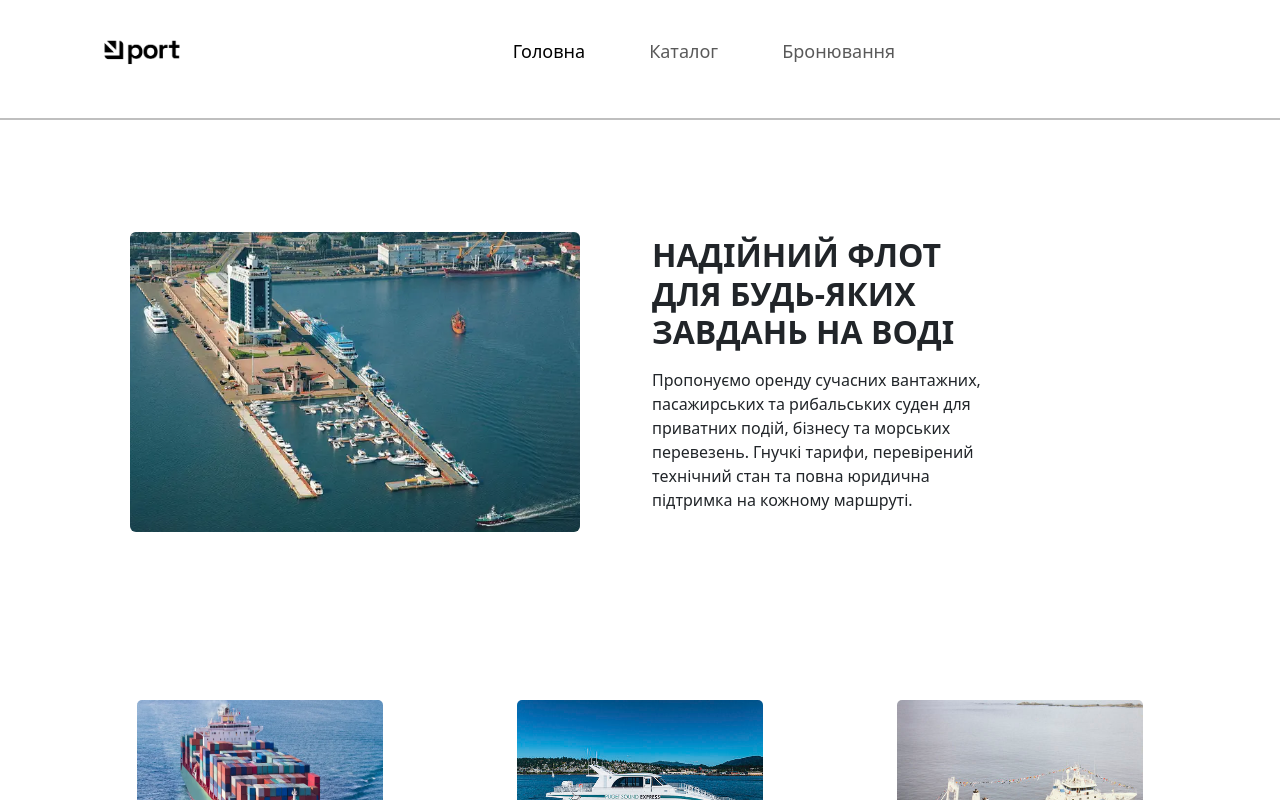
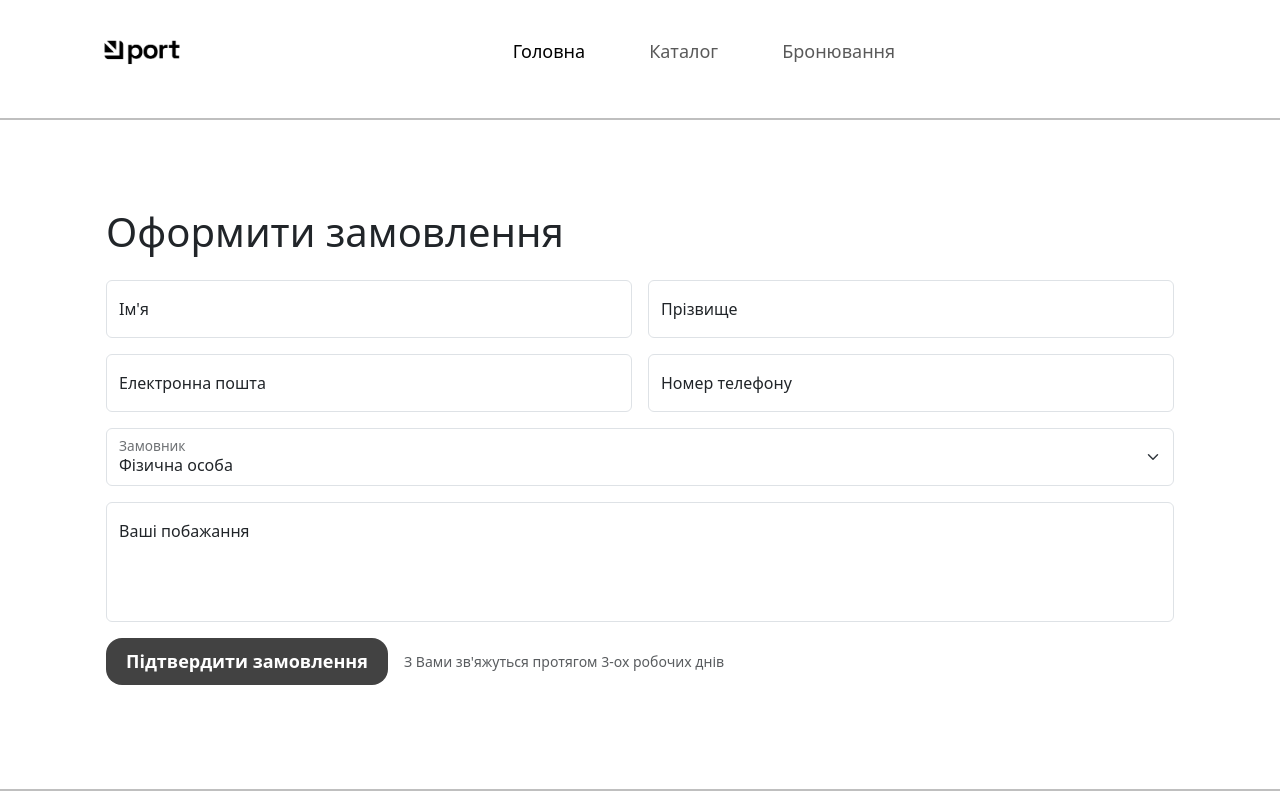
Before and after one commit to Sarty1234/web-lab-univer, a React (Create React App) app in the folder web-lab/: page / in a window 1280 px wide. Shown: the top 800 px of the page. Built offline with nearby package versions, Linux system fonts and the light colour scheme.

Commit message:
added send request page

```diff
--- a/web-lab/package.json
+++ b/web-lab/package.json
@@ -10,12 +10,14 @@
     "@testing-library/user-event": "^13.5.0",
     "axios": "^1.21.0",
     "bootstrap": "^5.3.8",
+    "formik": "^2.4.9",
     "react": "^19.3.0",
     "react-dom": "^19.3.0",
     "react-redux": "^9.3.1",
     "react-router-dom": "^7.18.4",
     "react-scripts": "5.0.1",
-    "web-vitals": "^2.1.4"
+    "web-vitals": "^2.1.4",
+    "yup": "^1.7.1"
   },
   "scripts": {
     "start": "react-scripts start",
--- a/web-lab/src/App.js
+++ b/web-lab/src/App.js
@@ -15,6 +15,7 @@ import CatalogPage from './Pages/CatalogPage.js'
 import ItemPage from './Pages/ItemPage.js'
 import Footer from './components/Footer.js'
 import ShoppingCart from './Pages/ShoppingCart.js';
+import SubmitRequestPage from './Pages/SubmitRequestPage.js';
 import { Provider } from 'react-redux';
 import { store } from "./redux/store.js"
 
@@ -29,10 +30,12 @@ function App() {
         <CatalogDataProvider>
 
           <Routes>
-            <Route path="/" element={<MainPage />} />
+            {/* <Route path="/" element={<MainPage />} /> */}
+            <Route path="/" element={<SubmitRequestPage />} />
             <Route path="/catalog" element={<CatalogPage />} />
             <Route path="/about-ship" element={<ItemPage />} />
             <Route path="/shopping-cart" element={<ShoppingCart />} />
+            <Route path="/ordering" element={<SubmitRequestPage />} />
           </Routes>
 
 
--- /dev/null
+++ b/web-lab/src/Pages/SubmitRequestPage.js
@@ -0,0 +1,169 @@
+import React from 'react';
+import { useFormik } from 'formik';
+import * as Yup from 'yup';
+import FormErrorComponent from '../components/SubmitRequestPage/FormErrorComponent';
+
+
+const validationSchema = Yup.object({
+  name: Yup.string()
+    .min(2, 'Занадто коротке')
+    .max(50, 'Занадто довге')
+    .required("Ім'я є обов'язковим полем."),
+  surname: Yup.string()
+    .min(2, 'Занадто коротке')
+    .max(50, 'Занадто довге')
+    .required("Прізвище є обов'язковим полем."),
+  email: Yup.string()
+    .email("Електронна пошта вказана неправильно.")
+    .required("Електронна пошта є обов'язковою."),
+  phone: Yup.string().matches(/^\+?3?8?0\d{9}$/, "Номер телефону має бути у форматі +380XXXXXXXXX або 0XXXXXXXXX.").required("Номер телефону є обов'язковим полем."),
+  payer: Yup.string().required(),
+  message: Yup.string(),
+});
+
+export default function SubmitRequestPage() {
+  const formik = useFormik({
+    initialValues: {
+      name: '',
+      surname: '',
+      email: '',
+      phone: '',
+      payer: 'Фізична особа',
+      message: '',
+    },
+    validationSchema,
+    onSubmit: (values) => {
+      console.log("Форма успішно відправлена:", values);
+      alert("Замовлення успішно прийнято!");
+    },
+  });
+
+  return (
+    <div className="card bct-float border-0 container py-5">
+      <div className="card-body p-4">
+        <h1 className="mb-4">Оформити замовлення</h1>
+
+        <FormErrorComponent
+          errors={formik.errors}
+          submitCount={formik.submitCount}
+        />
+
+        <form
+          className={`row g-3 bct-float-form`}
+          noValidate
+          onSubmit={formik.handleSubmit}
+        >
+          <div className="col-sm-6">
+            <div className="form-floating">
+              <input
+                type="text"
+                className={`form-control ${formik.touched.name && formik.errors.name ? 'is-invalid' : ''}`}
+                id="bct-float-name"
+                placeholder="Ім'я"
+                autoComplete="given-name"
+                {...formik.getFieldProps('name')}
+              />
+              <label htmlFor="bct-float-name">Ім'я</label>
+              <div className="invalid-feedback">{formik.errors.name}</div>
+            </div>
+          </div>
+
+
+          <div className="col-sm-6">
+            <div className="form-floating">
+              <input
+                type="text"
+                className={`form-control ${formik.touched.surname && formik.errors.surname ? 'is-invalid' : ''}`}
+                id="bct-float-surname"
+                placeholder="Прізвище"
+                autoComplete="family-name"
+                {...formik.getFieldProps('surname')}
+              />
+              <label htmlFor="bct-float-surname">Прізвище</label>
+              <div className="invalid-feedback">{formik.errors.surname}</div>
+            </div>
+          </div>
+
+
+          <div className="col-sm-6">
+            <div className="form-floating">
+              <input
+                type="email"
+                className={`form-control ${formik.touched.email && formik.errors.email ? 'is-invalid' : ''}`}
+                id="bct-float-email"
+                placeholder="name@example.com"
+                autoComplete="email"
+                {...formik.getFieldProps('email')}
+              />
+              <label htmlFor="bct-float-email">Електронна пошта</label>
+              <div className="invalid-feedback">{formik.errors.email}</div>
+            </div>
+          </div>
+
+
+          <div className="col-sm-6">
+            <div className="form-floating">
+              <input
+                type="text"
+                className={`form-control ${formik.touched.phone && formik.errors.phone ? 'is-invalid' : ''}`}
+                id="bct-float-phone"
+                placeholder="телефон"
+                autoComplete="tel"
+                {...formik.getFieldProps('phone')}
+              />
+              <label htmlFor="bct-float-phone">Номер телефону</label>
+              <div className="invalid-feedback">{formik.errors.phone}</div>
+            </div>
+          </div>
+
+
+          <div className="col-12">
+            <div className="form-floating">
+              <select
+                className="form-select"
+                id="bct-float-payer"
+                {...formik.getFieldProps('payer')}
+              >
+                <option value="Фізична особа">Фізична особа</option>
+                <option value="Юридична особа">Юридична особа</option>
+              </select>
+              <label htmlFor="bct-float-payer">Замовник</label>
+            </div>
+          </div>
+
+
+          <div className="col-12">
+            <div className="form-floating">
+              <textarea
+                className="form-control bct-float-msg"
+                id="bct-float-msg"
+                placeholder="Ваші побажання"
+                style={{ fieldSizing: "content", resize: "none", minHeight: "120px" }}
+                {...formik.getFieldProps('message')}
+              />
+              <label htmlFor="bct-float-msg">Ваші побажання</label>
+            </div>
+          </div>
+
+
+          <div className="col-12 d-flex flex-wrap align-items-center gap-3">
+            <button type="submit" className="btn hover-shadow" style={{
+                  background: 'rgb(66, 66, 66)',
+                  color: '#ffffff',
+                  fontSize: '18px',
+                  padding: '10px 20px',
+                  borderRadius: '16px',
+                  fontWeight: 'bold',
+                  border: 'none',
+                }}>
+              Підтвердити замовлення
+            </button>
+            <span className="small text-body-secondary">З Вами зв'яжуться протягом 3-ох робочих днів</span>
+          </div>
+        </form>
+
+        <p className="bct-float-status small mt-3 mb-0" role="status" />
+      </div>
+    </div>
+  );
+}
--- /dev/null
+++ b/web-lab/src/components/SubmitRequestPage/FormErrorComponent.js
@@ -0,0 +1,34 @@
+
+
+
+
+export default function FormErrorComponent({ errors, submitCount }) {
+  if (submitCount === 0 || Object.keys(errors).length === 0) {
+    return null;
+  }
+
+
+  const fieldNames = {
+    name: "Ім'я",
+    surname: "Прізвище",
+    email: "Електронна пошта",
+    phone: "Номер телефону",
+    payer: "Замовник",
+    message: "Повідомлення"
+  };
+
+  return (
+    <div className="alert alert-danger mb-4 shadow-sm" role="alert">
+      <h5 className="alert-heading fs-6 fw-bold mb-2">
+        Виправте помилки у замовленні:
+      </h5>
+      <ul className="mb-0 ps-3">
+        {Object.keys(errors).map((fieldKey) => (
+          <li key={fieldKey} className="small">
+            <strong>{fieldNames[fieldKey] || fieldKey}:</strong> {errors[fieldKey]}
+          </li>
+        ))}
+      </ul>
+    </div>
+  );
+}
--- a/web-lab/src/css/Navbar-Centered-Links-icons.css
+++ b/web-lab/src/css/Navbar-Centered-Links-icons.css
@@ -191,3 +191,16 @@
      background-color: #f8f9fa;
      border-radius: 10px;
  }
+
+
+
+.bct-float { --bs-card-border-radius: 1.25rem; width: 100%; max-width: 620px; }
+.bct-float-msg { height: 140px; }
+.bct-float-form .form-control:focus, .bct-float-form .form-select:focus { border-color: #9d8be8; box-shadow: 0 0 0 .25rem rgba(91, 63, 209, .25); }
+.bct-float-status { color: #4a32b0; }
+.bct-float-send.btn {
+  --bs-btn-color: #fff; --bs-btn-bg: #5b3fd1; --bs-btn-border-color: #5b3fd1;
+  --bs-btn-hover-color: #fff; --bs-btn-hover-bg: #4a32b0; --bs-btn-hover-border-color: #4a32b0;
+  --bs-btn-active-color: #fff; --bs-btn-active-bg: #3d2894; --bs-btn-active-border-color: #3d2894;
+  --bs-btn-focus-shadow-rgb: 91, 63, 209;
+}
```
Also changed, not shown: web-lab/src/Pages/ShoppingCart.js (line endings or trailing spaces), 1 other file (tests, documents, lock files or other folders).
